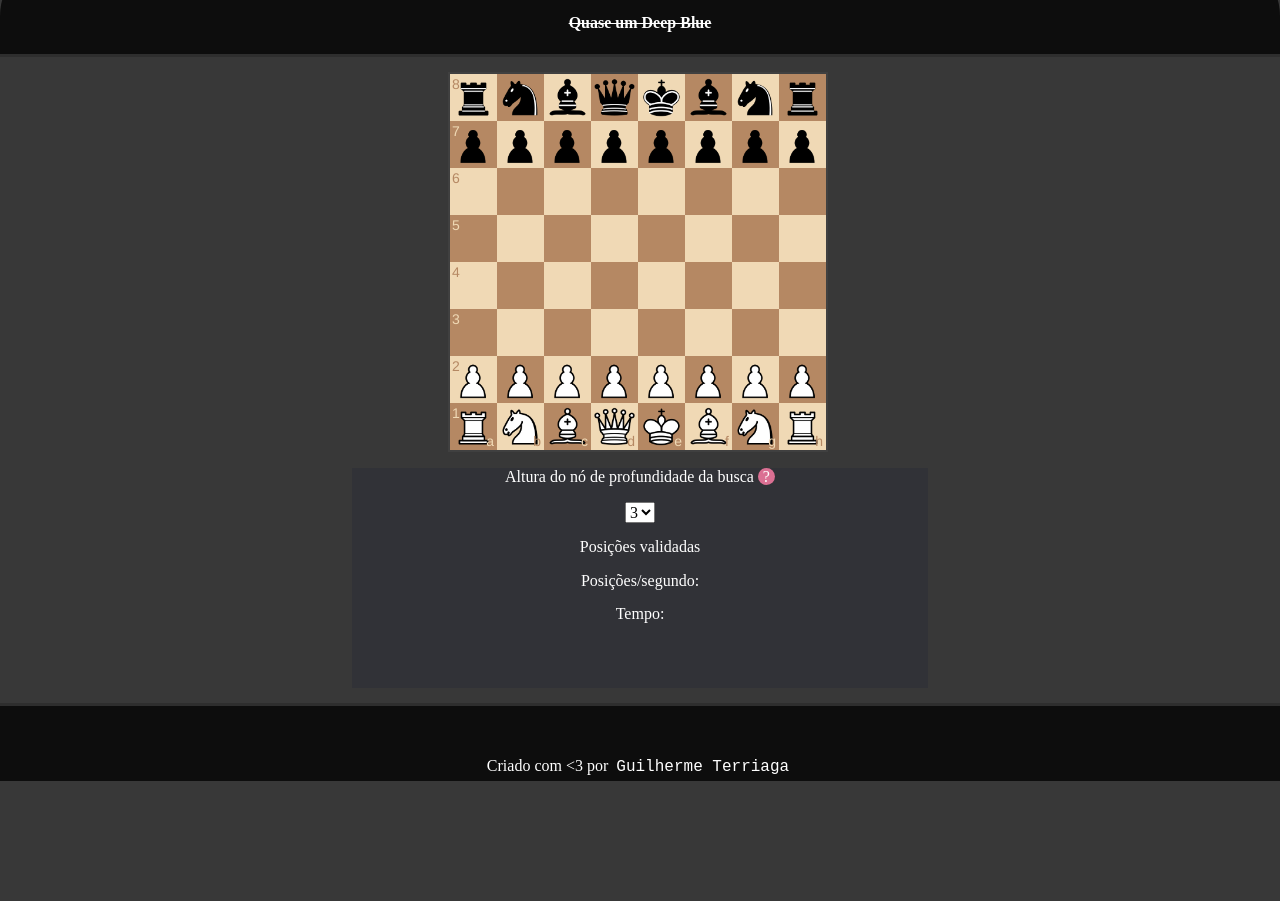
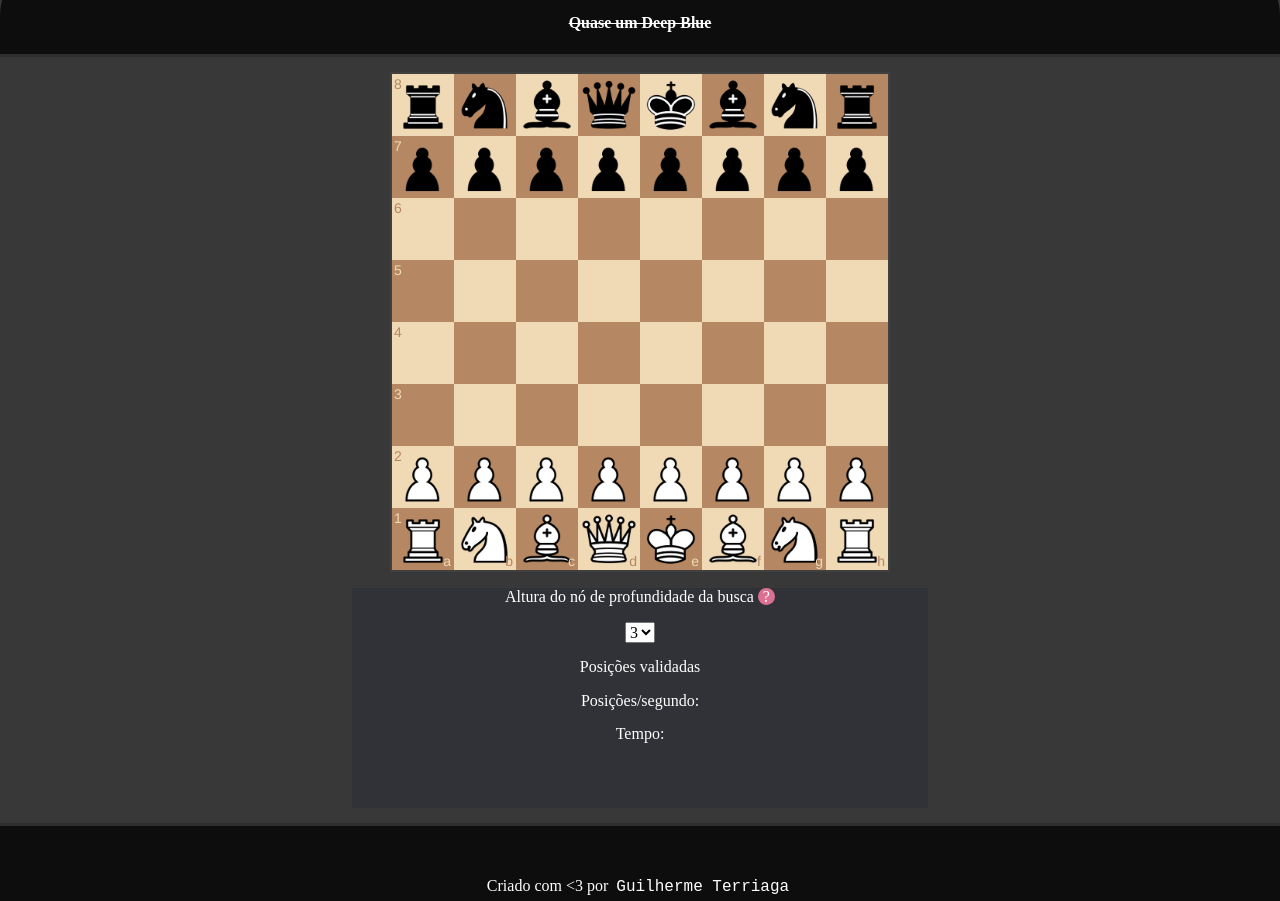
Before and after one commit to GuilhermeTerriaga/AI-with-Chess, a website: page index.html in a window 1280 px wide. Shown: the part 44-945 px from the top of the page. Before the commit the page ends 825 px from the top, so only its background shows below. Drawn offline with Linux system fonts and the light colour scheme.

Commit message:
CSS fixes

```diff
--- a/css/style.css
+++ b/css/style.css
@@ -62,7 +62,8 @@ body {
 }
 
 .board {
-    width: 30%;
+    min-width: 250px;
+    max-width: 500px;
     margin: auto;
 }
 
```
